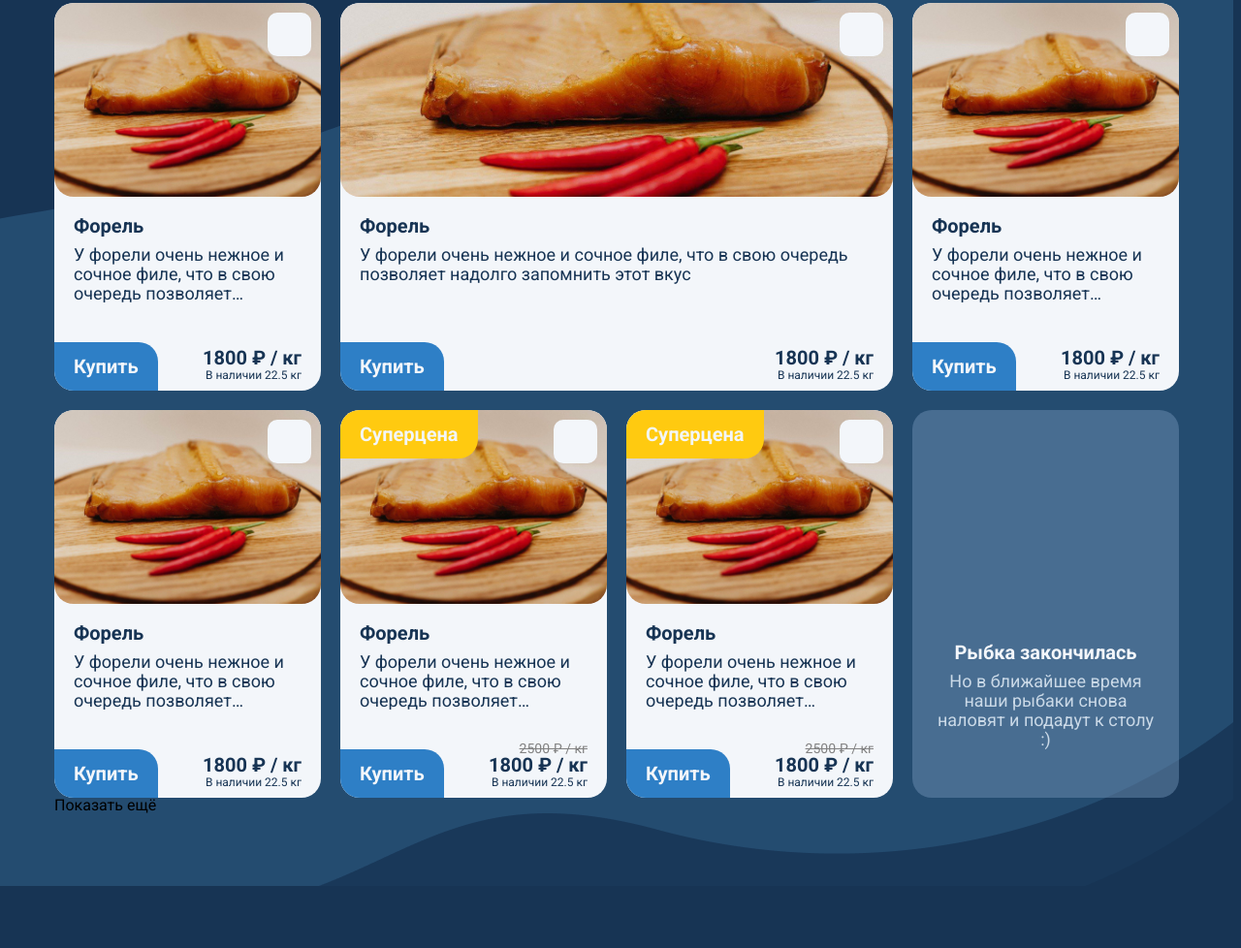
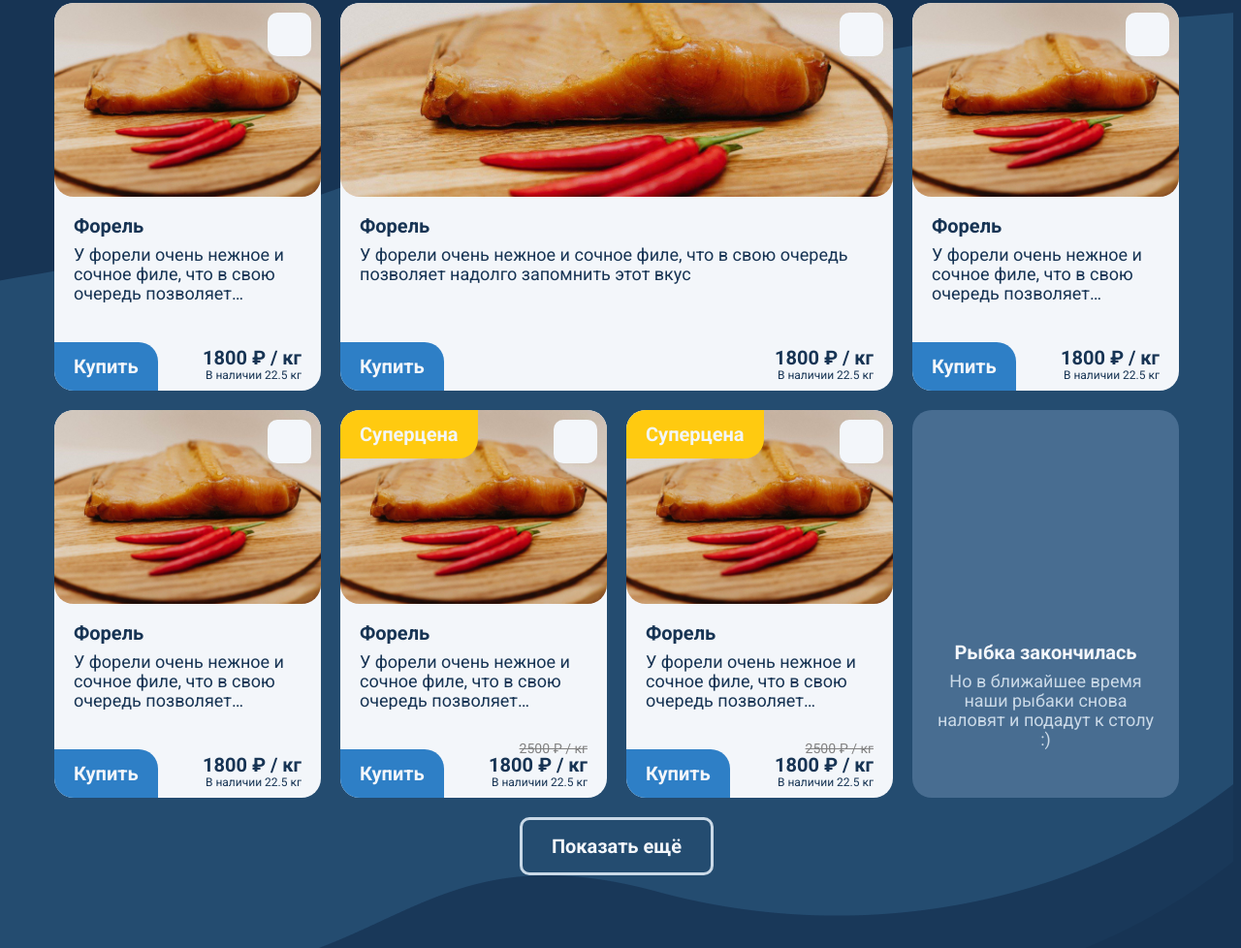
Before and after one commit to sencheele/fish, a website built with Vite: page index.html in a window 1280 px wide. Shown: the part 5704-6682 px from the top of the page at 97% size. Before the commit the page ends 6618 px from the top, so only its background shows below. Built offline with nearby package versions, Linux system fonts and the light colour scheme.

Commit message:
FEAT: добавлена стилизация для кнопки показать ещё в секции catalog

```diff
--- a/src/assets/styles/blocks/_catalog.scss
+++ b/src/assets/styles/blocks/_catalog.scss
@@ -86,4 +86,27 @@
       flex-direction: column;
     }
   }
+
+  &__show-more {
+    @include typography(700, 1, 20px);
+
+    padding-inline: 30px;
+    height: 60px;
+    margin: 20px auto 0;
+    border-radius: 10px;
+    border: 3px solid $color-white;
+    transition: border-color $trans-default;
+
+    &.is-hidden {
+      display: none;
+    }
+
+    @include hover {
+      border-color: $color-accent;
+    }
+
+    @include vp-615 {
+      width: 100%;
+    }
+  }
 }
```
